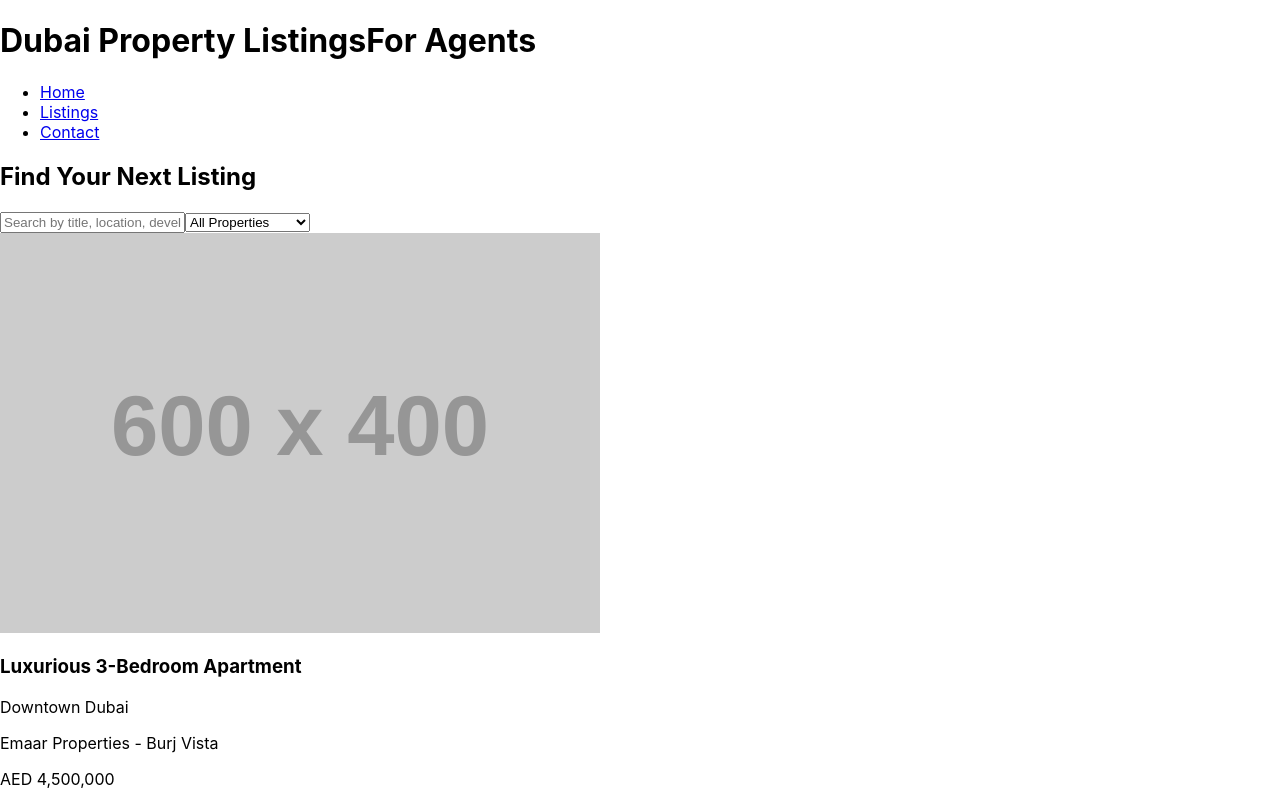
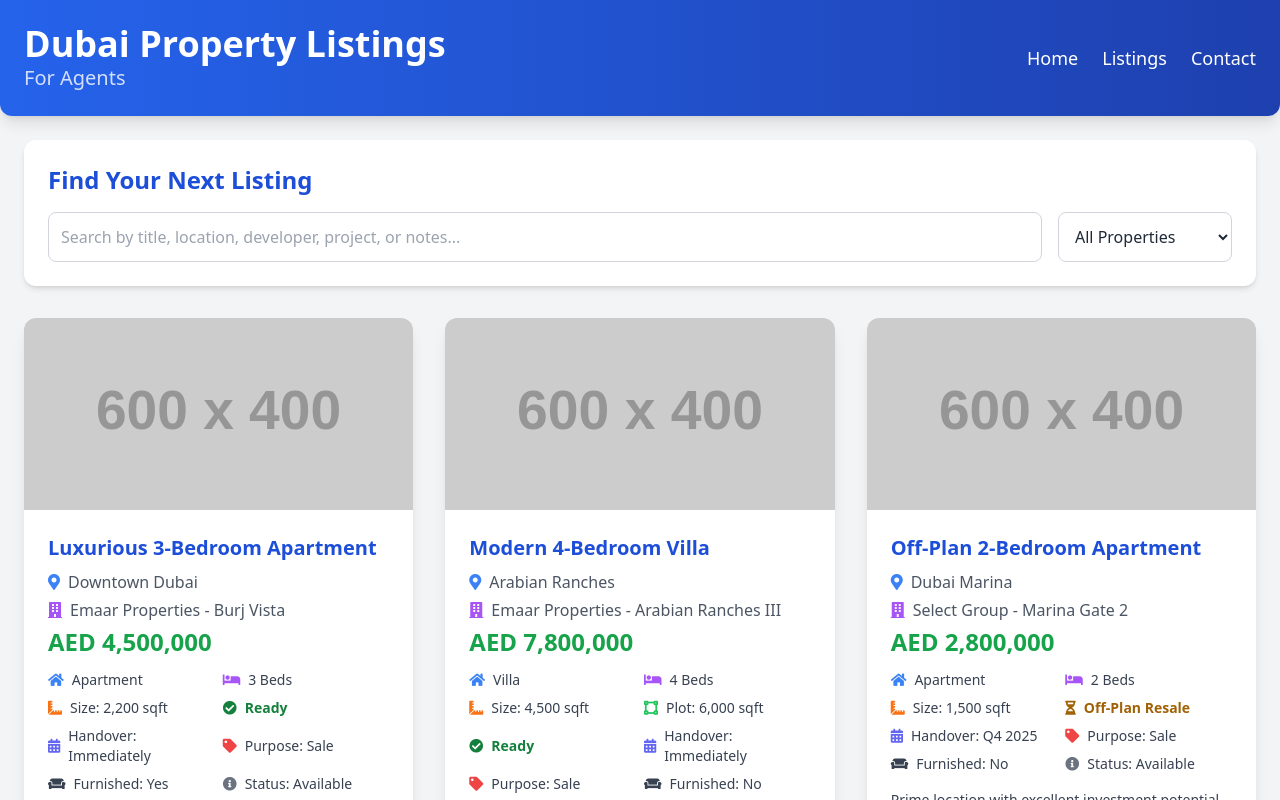
Before and after one commit to basemalsalahi94/dubai-properties, a React (Create React App) app: page / in a window 1280 px wide. Shown: the top 800 px of the page. Built offline with nearby package versions, Linux system fonts and the light colour scheme.

Commit message:
Updated header with name and social media links

```diff
--- a/package.json
+++ b/package.json
@@ -2,7 +2,7 @@
   "name": "my-property-website",
   "version": "0.1.0",
   "private": true,
-  "homepage": "https://YOUR_GITHUB_USERNAME.github.io/YOUR_REPO_NAME",
+  "homepage": "https://basemalsalahi94.github.io/dubai-properties",
   "dependencies": {
     "@testing-library/jest-dom": "^5.17.0",
     "@testing-library/react": "^13.4.0",
--- a/public/index.html
+++ b/public/index.html
@@ -7,7 +7,7 @@
     <meta name="theme-color" content="#000000" />
     <meta
       name="description"
-      content="Web site created using create-react-app"
+      content="Dubai Property Listings for Agents - Your source for ready and off-plan resale properties."
     />
     <link rel="apple-touch-icon" href="%PUBLIC_URL%/logo192.png" />
     <!--
@@ -24,7 +24,20 @@
       work correctly both with client-side routing and a non-root public URL.
       Learn how to configure a non-root public URL by running `npm run build`.
     -->
-    <title>React App</title>
+    <title>Dubai Property Listings</title>
+
+    <!-- Tailwind CSS CDN - IMPORTANT for styling -->
+    <script src="https://cdn.tailwindcss.com"></script>
+    <!-- Font Awesome for icons - IMPORTANT for icons -->
+    <link rel="stylesheet" href="https://cdnjs.cloudflare.com/ajax/libs/font-awesome/5.15.4/css/all.min.css" />
+
+    <!-- Google Fonts - Inter (recommended for modern UI) -->
+    <link href="https://fonts.googleapis.com/css2?family=Inter:wght@300;400;500;600;700;800;900&display=swap" rel="stylesheet">
+    <style>
+      body {
+        font-family: 'Inter', sans-serif;
+      }
+    </style>
   </head>
   <body>
     <noscript>You need to enable JavaScript to run this app.</noscript>
--- a/src/App.js
+++ b/src/App.js
@@ -3,6 +3,15 @@ import React, { useState, useEffect } from 'react';
 // Main App component
 function App() {
   // Dummy data for property listings with extended parameters
+
+  // Your Personal Info - UPDATE THESE FIELDS!
+const yourName = "Basem Al Salahi";
+const socialLinks = {
+  linkedin: "https://www.linkedin.com/in/basem-alsalahi/", // Replace with your LinkedIn URL
+  youtube: "https://youtube.com/@basemdubiarealestateinsights?si=OhOdmmSgbLiw9Bfw",     // Replace with your YouTube URL
+  instagram: "https://www.instagram.com/basemrealestatedxb/",  // Replace with your Instagram URL
+  tiktok: "https://www.tiktok.com/@basemrealestate",       // Replace with your TikTok URL
+};
   const initialListings = [
     {
       id: '1',
```
Also changed, not shown: 1 other file (tests, documents, lock files or other folders).
